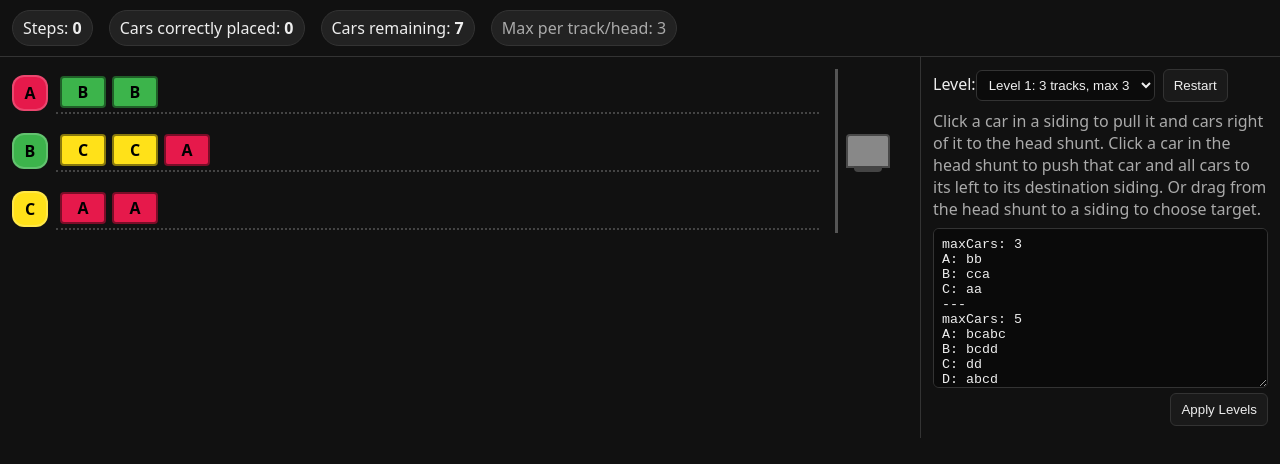
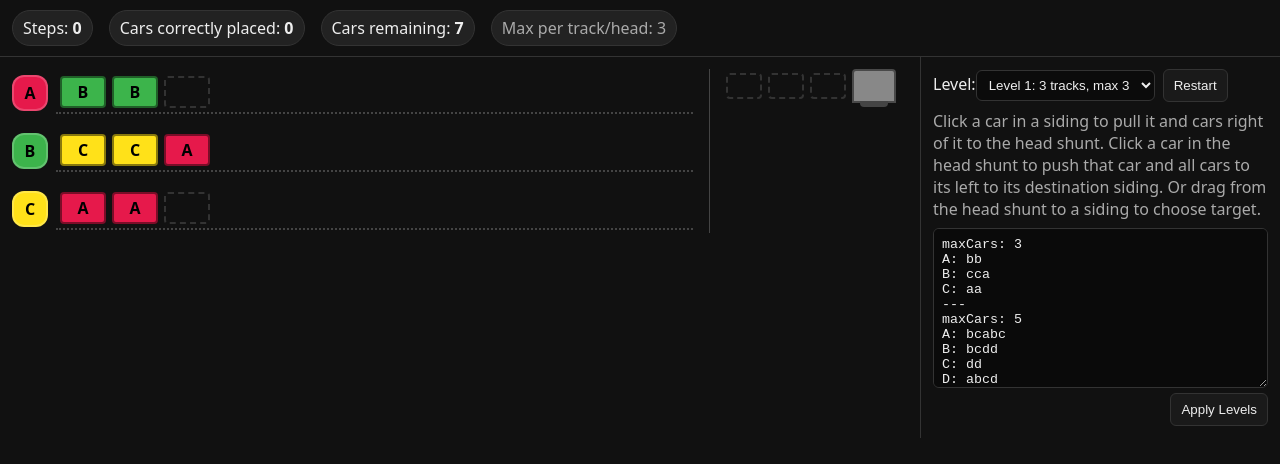
Before and after one commit to matey-jack/shunting-game, a Preact app: page / in a window 1280 px wide. Shown: the top 464 px of the page. Built offline with nearby package versions, Linux system fonts and the light colour scheme.

Commit message:
show empty places where cars can go; and loco always right.

```diff
--- a/src/styles.css
+++ b/src/styles.css
@@ -17,11 +17,14 @@ body{background:var(--bg);color:var(--fg)}
 .trackLine{flex:1;display:flex;align-items:center;gap:6px;min-height:42px;padding:4px;border-bottom:2px dotted #444}
 .car{min-width:46px;height:32px;border-radius:4px;border:2px solid #0007;display:flex;align-items:center;justify-content:center;color:#000;font-weight:700;cursor:pointer;user-select:none}
 .car.small{height:26px;min-width:36px;font-size:12px}
-.head{display:flex;align-items:center;gap:6px;border-left:3px solid #555;padding-left:8px}
+.head{display:flex;align-items:center;gap:6px;padding-left:0}
 .loco{width:44px;height:34px;background:#888;border:2px solid #0007;border-radius:4px 4px 0 0;position:relative}
 .loco::after{content:"";position:absolute;bottom:-6px;left:6px;right:6px;height:6px;background:#444;border-radius:0 0 4px 4px}
 .headCars{display:flex;gap:6px;align-items:center}
-.sidingsAndHead{display:grid;grid-template-columns:1fr auto;gap:16px}
+.sidingsAndHead{display:grid;grid-template-columns:1fr 1px auto;gap:16px;align-items:start}
+.divider{width:1px;background:#444;min-height:100%}
+.car.empty{background:transparent;border:2px dashed #333;color:transparent}
+.car.small.empty{height:26px;min-width:36px}
 .rejection{color:#f55;font-weight:900;animation:blink .8s ease-in-out 1}
 @keyframes blink{0%{opacity:0}20%{opacity:1}80%{opacity:1}100%{opacity:0}}
 .controls{display:flex;flex-direction:column;gap:8px}
--- a/src/ui/App.tsx
+++ b/src/ui/App.tsx
@@ -123,26 +123,38 @@ export function App() {
                 <div class="track" key={tr.label}>
                   <div class="trackLabel" style={{ background: tr.color }} title={`Track ${tr.label}`}>{tr.label}</div>
                   <div class="trackLine" onDragOver={onTrackDragOver as any} onDrop={(e) => onTrackDrop(tIdx, e as any)}>
+                    {/* Cars on the track, left-to-right */}
                     {tr.cars.map((car, cIdx) => (
                       <div class="car" title={`Car to ${car.target}`} style={{ background: colorFor(state, car.target) }} onClick={() => doMoveFromSiding(tIdx, cIdx)}>
                         {car.target}
                       </div>
+                    ))}
+                    {/* Empty slots to reach fixed length */}
+                    {Array.from({ length: Math.max(0, state.maxCars - tr.cars.length) }).map(() => (
+                      <div class="car empty" aria-hidden="true" />
                     ))}
                     {flash?.startsWith(`siding-${tIdx}`) && <div class="rejection">!</div>}
                   </div>
                 </div>
               ))}
             </div>
+            <div class="divider" aria-hidden="true" />
             <div class="head">
-              <div class="loco" title="Shunting locomotive" />
               <div class="headCars">
+                {/* Head shunt cars left-to-right */}
                 {state.head.map((car, i) => (
                   <div class="car small" draggable title={`Car to ${car.target}: click to send to ${car.target}, or drag left block to a track`} onDragStart={(e) => onHeadDragStart(i, e as any)} onClick={() => doMoveFromHeadToDest(i)} style={{ background: colorFor(state, car.target) }}>
                     {car.target}
                   </div>
                 ))}
+                {/* Empty slots for head to reach fixed length */}
+                {Array.from({ length: Math.max(0, state.maxCars - state.head.length) }).map(() => (
+                  <div class="car small empty" aria-hidden="true" />
+                ))}
                 {flash?.startsWith('head') && <div class="rejection">!</div>}
               </div>
+              {/* Loco should always be at the right side */}
+              <div class="loco" title="Shunting locomotive" />
             </div>
           </div>
         </div>
```
